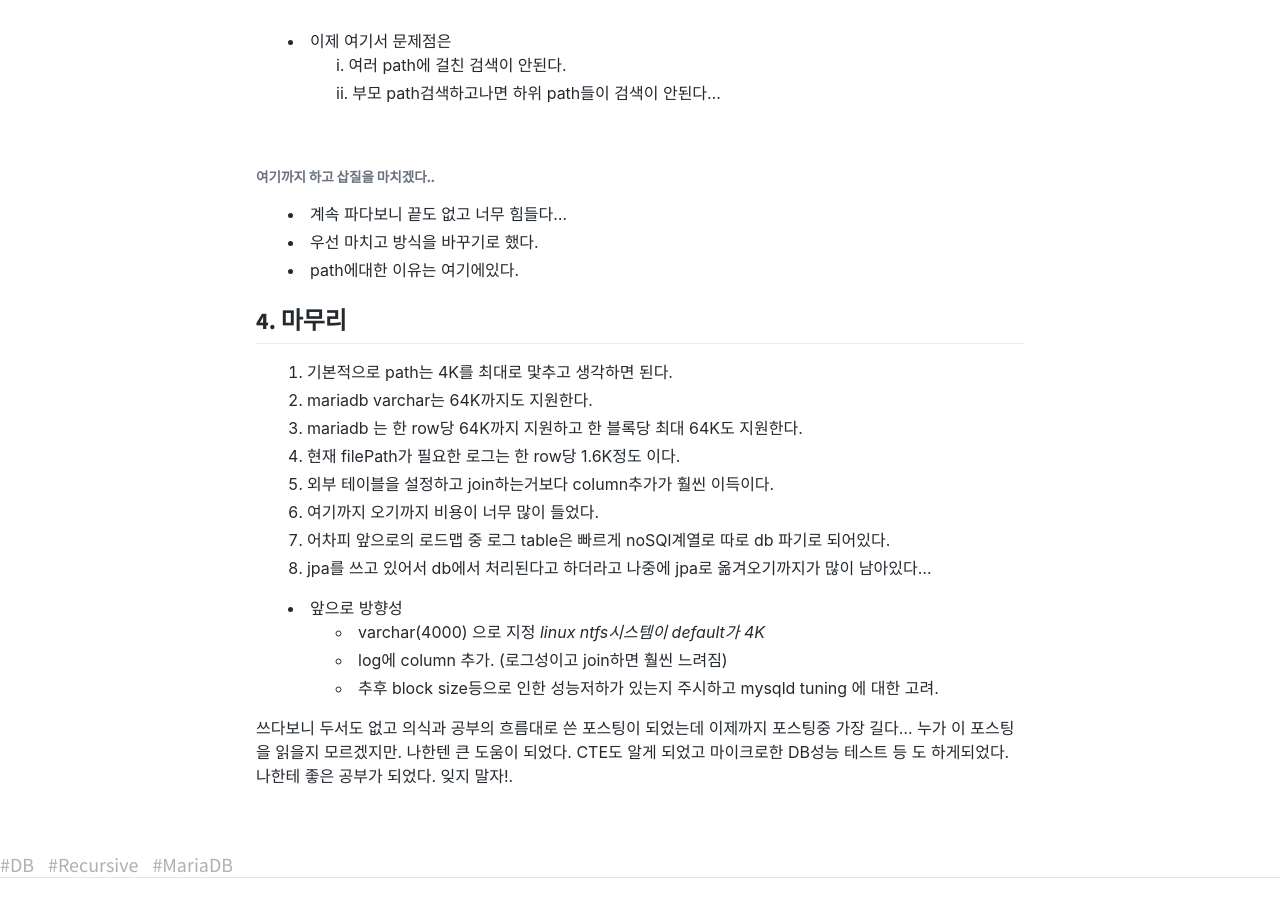
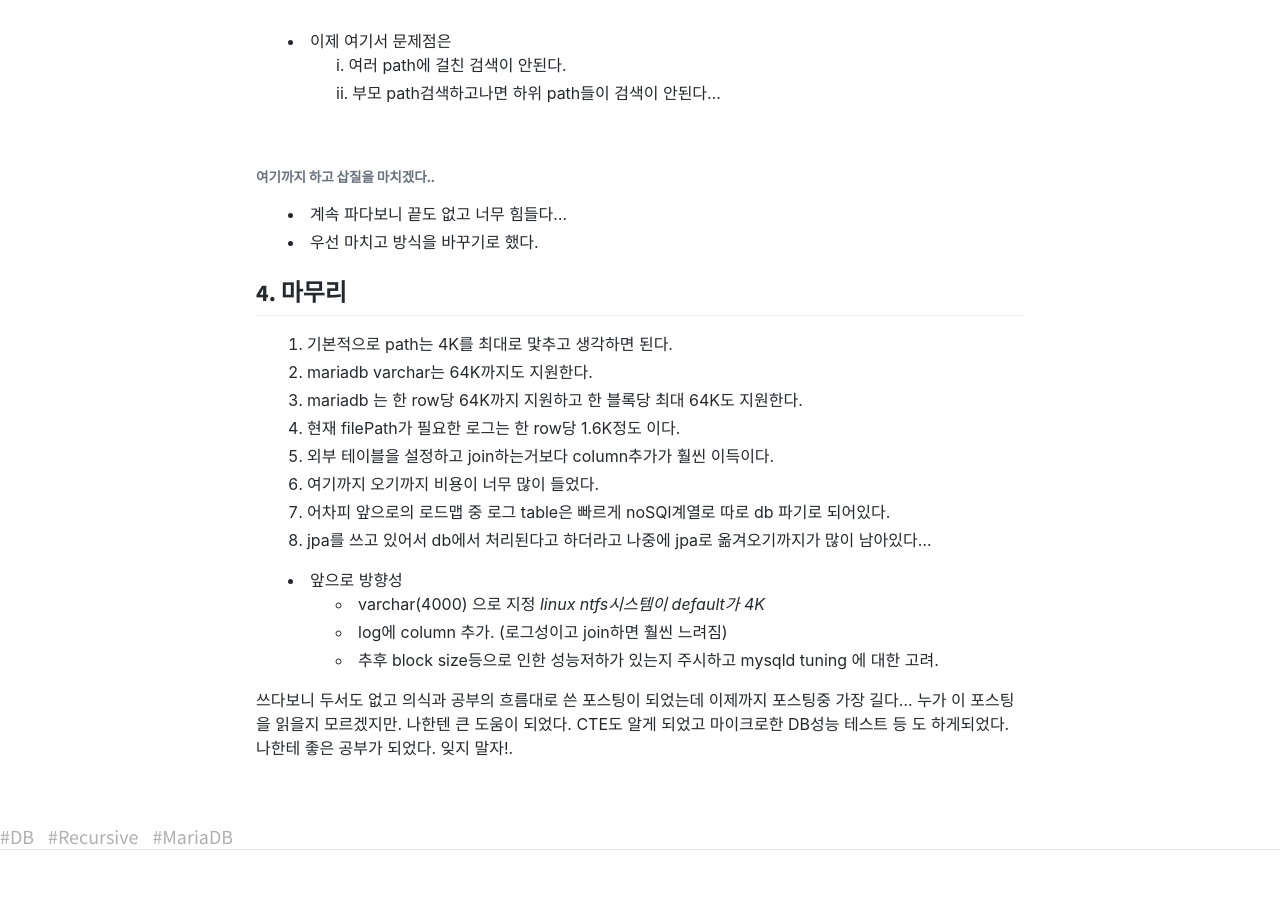
Before and after one commit to teahyuk/teahyuk.github.io, a Jekyll site: the page built from _posts/2019-05-31-recursive_table.md, in a window 1280 px wide and 900 px high, scrolled down 11453 px. Built offline with Jekyll 4.4.1, drawn with Linux system fonts in a browser that asks for light colours; nearby versions of some CDN libraries; comment, search, counter and statistics services are not loaded.

Commit message:
modify db post

```diff
--- a/_posts/2019-05-31-recursive_table.md
+++ b/_posts/2019-05-31-recursive_table.md
@@ -425,8 +425,6 @@ select * from file_full_paths ;
 
 - 계속 파다보니 끝도 없고 너무 힘들다...
 - 우선 마치고 방식을 바꾸기로 했다.
-- path에대한 이유는 여기에있다.
-
 
 ## 4. 마무리
 
```
